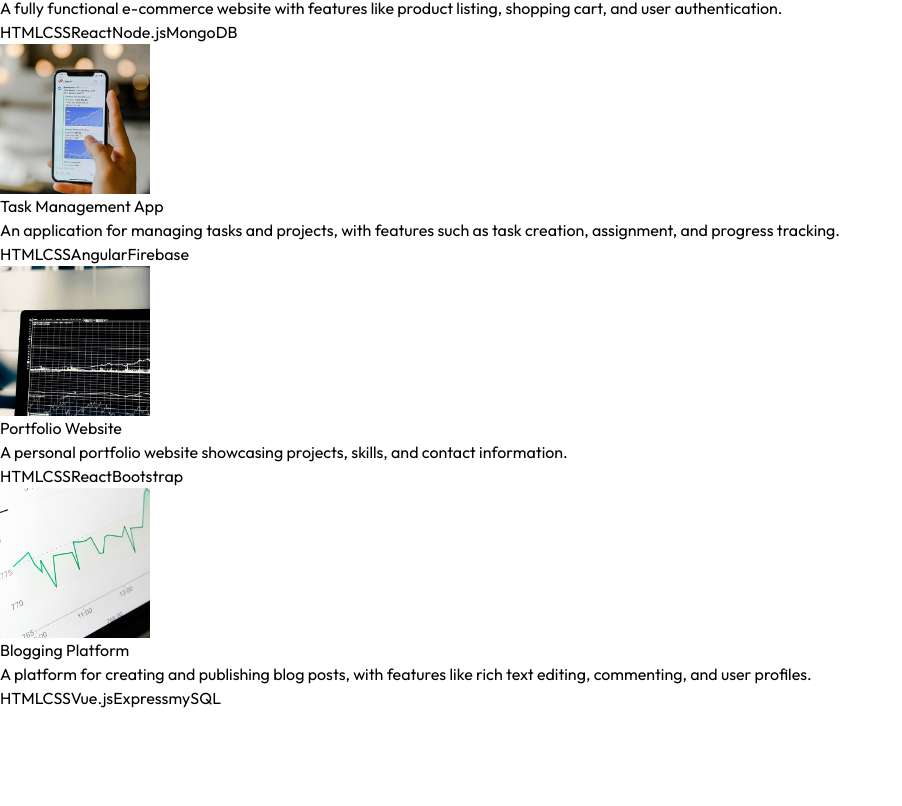
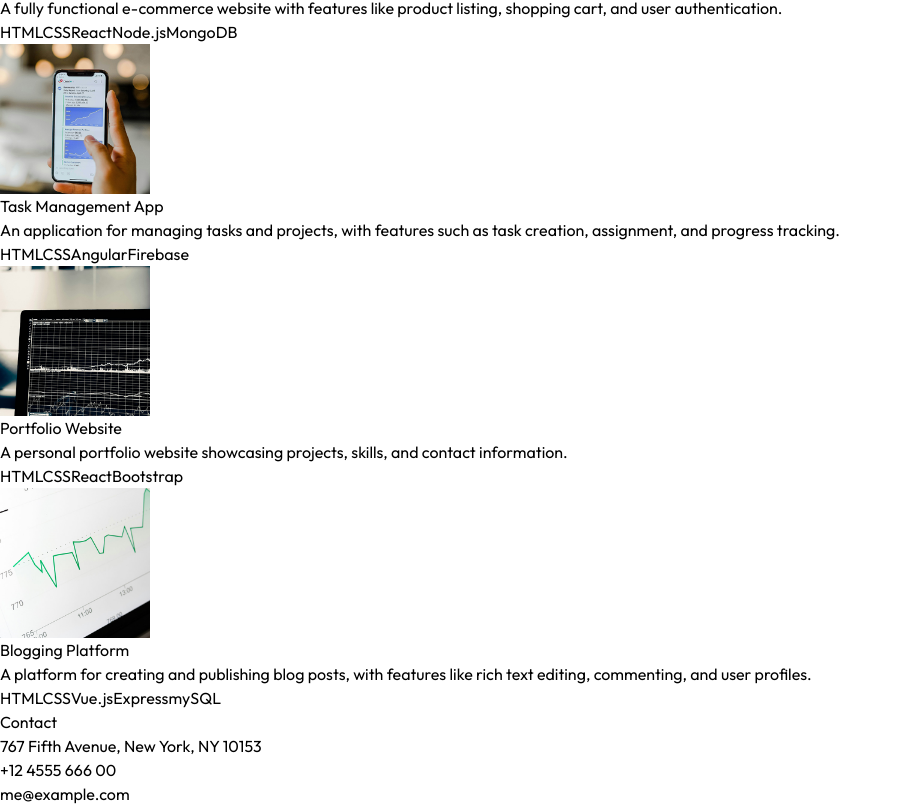
Before and after one commit to Pramith08/portfolio, a React (Vite) app: page / in a window 1280 px wide. Shown: the part 916-1722 px from the top of the page, without its empty margins (0-902 px from the left). Before the commit the page ends 1626 px from the top, so only its background shows below. Built offline with nearby package versions, Linux system fonts and the light colour scheme.

Commit message:
initial contact page done

```diff
--- a/package.json
+++ b/package.json
@@ -10,6 +10,7 @@
     "preview": "vite preview"
   },
   "dependencies": {
+    "framer-motion": "^11.3.31",
     "react": "^18.3.1",
     "react-dom": "^18.3.1"
   },
--- a/src/components/Contact.jsx
+++ b/src/components/Contact.jsx
@@ -1,9 +1,19 @@
 import React from 'react'
+import { CONTACT } from '../constants'
 
 const Contact = () => {
-  return (
-    <div className=""></div>
-  )
+    return (
+        <div className="border-b border-neutral-900 pb-4">
+            <h2 className='my-10 text-center text-4xl'>
+                Contact
+            </h2>
+            <div className="text-center tracking-tighter">
+                <p className="my-4">{CONTACT.address}</p>
+                <p className="my-4">{CONTACT.phoneNo}</p>
+                <a href="#" className="border-b my-10">{CONTACT.email}</a>
+            </div>
+        </div>
+    )
 }
 
 export default Contact
--- a/src/components/Home.jsx
+++ b/src/components/Home.jsx
@@ -1,4 +1,5 @@
 import React from 'react'
+import { motion } from "framer-motion"
 
 const Home = () => {
     return (
@@ -6,15 +7,15 @@ const Home = () => {
             <div className="flex flex-wrap">
                 <div className="w-full lg:w-1/2">
                     <div className="flex flex-col items-center lg:items-start">
-                        <h1 className=" pb-16 text-6xl font-thin tracking-tight lg:mt-16 lg:text-8xl">
+                        <motion.h1 initial={{x:-100, opacity:0}} animate={{x:0, opacity:1}} transition={{duration:0.5, delay:0}} className=" pb-16 text-6xl font-thin tracking-tight lg:mt-16 lg:text-8xl">
                             Pramith Kiran
-                        </h1>
-                        <span className="bg-gradient-to-r from-pink-300 via-slate-500 to-purple-500 bg-clip-text text-4xl tracking-tight text-transparent">
+                        </motion.h1>
+                        <motion.span initial={{x:-100, opacity:0}} animate={{x:0, opacity:1}} transition={{duration:0.5, delay:0.5}} className="bg-gradient-to-r from-pink-300 via-slate-500 to-purple-500 bg-clip-text text-4xl tracking-tight text-transparent">
                             Full Stack Developer
-                        </span>
-                        <p className='my-2 max-w-xl py-6 font-light tracking-tighter'>
+                        </motion.span>
+                        <motion.p initial={{x:-100, opacity:0}} animate={{x:0, opacity:1}} transition={{duration:0.5, delay:1}} className='my-2 max-w-xl py-6 font-light tracking-tighter'>
                             The sun dipped below the horizon, casting a warm, golden hue across the landscape. The leaves rustled gently in the evening breeze, whispering secrets of the day gone by. In the distance, a river meandered lazily, its surface reflecting the fading light like a ribbon of molten gold. The air was filled with the scent of earth and pine, a reminder of the untamed beauty of nature. As twilight descended, the first stars began to twinkle in the sky, promising the serenity of a peaceful night ahead.
-                        </p>
+                        </motion.p>
                     </div>
                 </div>
             </div>
```
Also changed, not shown: 1 other file (tests, documents, lock files or other folders).
